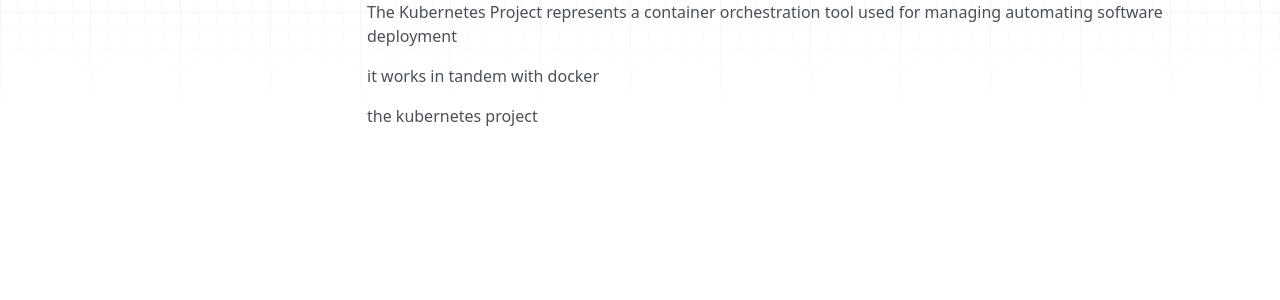
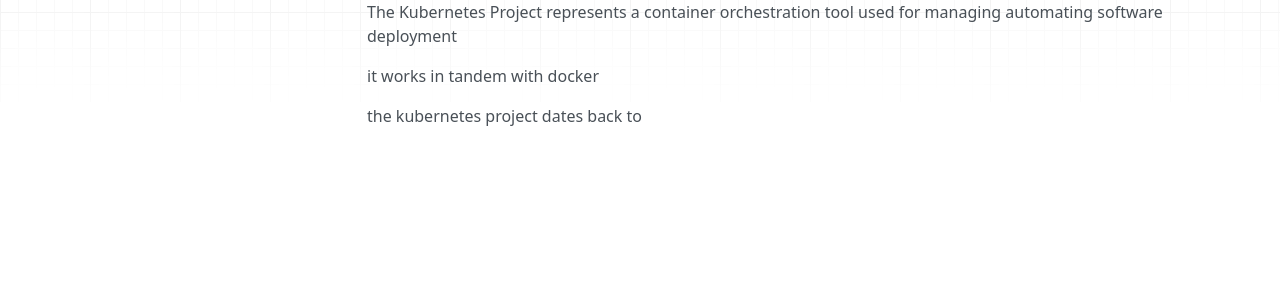
Before and after one commit to EvanChauhan/mydocs-site, an MkDocs documentation site: the page built from docs/Containers and Virtual Machines/Kubernetes.md, in a window 1280 px wide. Shown: the part 204-504 px from the top of the page. Built offline with MkDocs 1.6.1, drawn with Linux system fonts in a browser that asks for light colours; nearby versions of some CDN libraries.

```diff
--- a/docs/Containers and Virtual Machines/Kubernetes.md
+++ b/docs/Containers and Virtual Machines/Kubernetes.md
@@ -6,4 +6,4 @@ The Kubernetes Project represents a container orchestration tool used for managi
 
 it works in tandem with docker
 
-the kubernetes project
+the kubernetes project dates back to
```
Also changed, not shown: docs/Containers and Virtual Machines/Virtual Machines/VIrtual Machines.md (+2 -0 lines).
